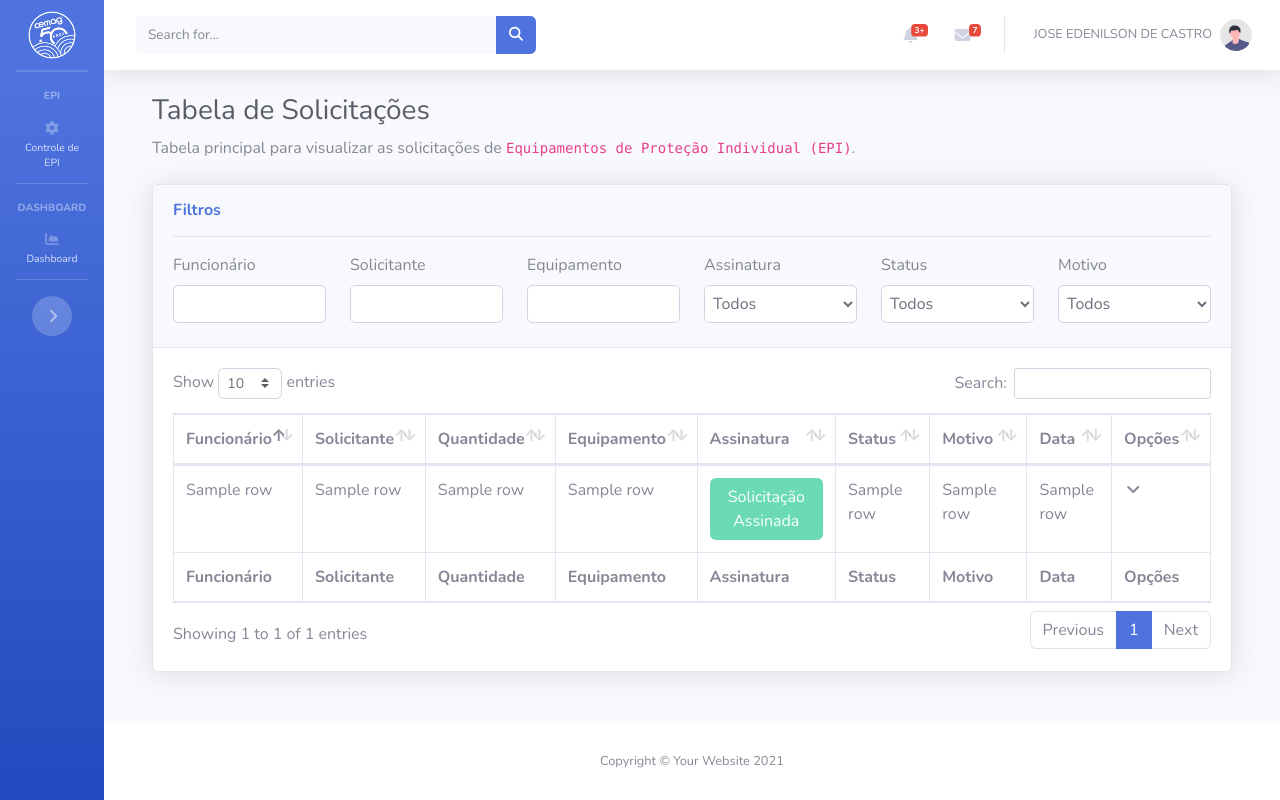
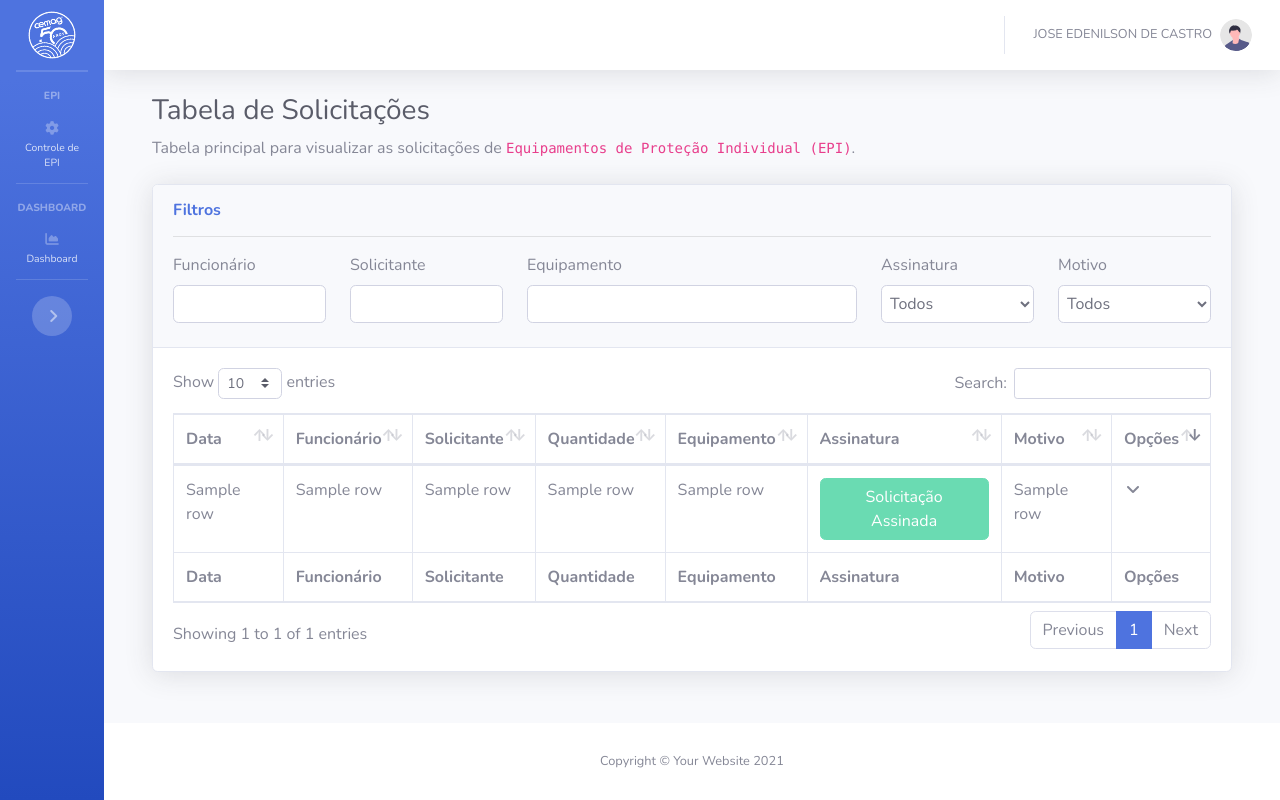
Before and after one commit to Cemag-pcp/projeto_sistema_epi, a Flask app: template templates/home.html in a window 1280 px wide. Run offline with Flask 3, Linux system fonts and the light colour scheme; the template is opened without the code that fills it: most values are stand-ins (such as "Sample title", 1, 10 or a date in 2020); some libraries are stand-ins or nearby versions.

Commit message:
Alteracoes finais primeira versao

```diff
--- a/app.py
+++ b/app.py
@@ -87,6 +87,9 @@ def pagina_inicial():
 
     tb_solicitacoes = pd.read_sql_query(s, conn)
 
+    tb_solicitacoes['data_solicitada'] = pd.to_datetime(tb_solicitacoes['data_solicitada'])
+    tb_solicitacoes['data_solicitada'] = tb_solicitacoes['data_solicitada'].dt.strftime('%d/%m/%Y')
+
     sql = f"select concat(matricula, ' - ', nome) from requisicao.funcionarios"
 
     tb_sql = pd.read_sql_query(sql, conn)
@@ -100,14 +103,14 @@ def pagina_inicial():
     tb_solicitacoes['funcionario_recebe'] = tb_solicitacoes['funcionario_recebe'].astype(str)
     tb_solicitacoes['funcionario_recebe'] = tb_solicitacoes['funcionario_recebe'].replace(mapeamento)
 
-    tb_solicitacoes = tb_solicitacoes.sort_values(by=['id','id_solicitacao'])
-
     # Agrupar pelo id_solicitacao e manter apenas a primeira linha de cada grupo
     tb_solicitacoes = tb_solicitacoes.groupby('id_solicitacao').first().reset_index()
 
-    tb_solicitacoes = tb_solicitacoes.values.tolist()
+    tb_solicitacoes = tb_solicitacoes.sort_values(by='id', ascending=False)
 
-    return render_template('home.html',tb_solicitacoes=tb_solicitacoes)
+    tb_solicitacoes_list = tb_solicitacoes.values.tolist()
+
+    return render_template('home.html',tb_solicitacoes_list=tb_solicitacoes_list)
 
 @app.route('/receber-assinatura', methods=['POST'])
 @login_required
@@ -152,23 +155,17 @@ def dados_execucao():
     query = f"""
                 SELECT
                     solic.*,
-                    hist.status,
-                    ass.assinatura,ass.data_assinatura
+                    ass.data_assinatura
                 FROM sistema_epi.tb_solicitacoes AS solic
-                    LEFT JOIN (
-                    SELECT
-                        id_solicitacao,
-                        status,
-                        ROW_NUMBER() OVER (PARTITION BY id_solicitacao ORDER BY data_modificacao DESC) AS row_num
-                    FROM sistema_epi.tb_historico_solicitacoes
-                    ) AS hist ON hist.id_solicitacao = solic.id_solicitacao AND hist.row_num = 1
-                    LEFT JOIN sistema_epi.tb_assinatura AS ass ON ass.id_solicitacao = solic.id_solicitacao
-                    WHERE solic.id_solicitacao = '{id_solicitante}';
+                LEFT JOIN sistema_epi.tb_assinatura AS ass ON ass.id_solicitacao = solic.id_solicitacao
+                WHERE solic.id_solicitacao = '{id_solicitante}'
+                ORDER BY id asc;
             """
 
     query_solicitacoes = f"""SELECT id,codigo_item,quantidade,motivo
                          FROM sistema_epi.tb_solicitacoes
-                         WHERE id_solicitacao = '{id_solicitante}';"""
+                         WHERE id_solicitacao = '{id_solicitante}'
+                         ORDER BY id asc;"""
 
     cur.execute(query)
     info_gerais = cur.fetchall()
@@ -181,8 +178,7 @@ def dados_execucao():
         'matricula': info_gerais[-1][2],
         'funcionario': info_gerais[-1][7],
         'data_solicitacao': info_gerais[0][8],
-        'data_assinado': info_gerais[-1][11],
-        'status': info_gerais[-1][9]
+        'data_assinado': info_gerais[-1][9],
     }
 
     equipamentos = []
@@ -249,6 +245,8 @@ def input_tb_solicitacoes(campos_solicitacao,id_solicitacao):
         # Adicionar as novas chaves e valores
         item.update(novos_campos)
 
+    print(campos_solicitacao)
+
     conn = psycopg2.connect(dbname=DB_NAME, user=DB_USER,
                     password=DB_PASS, host=DB_HOST)
     cur = conn.cursor(cursor_factory=psycopg2.extras.DictCursor)
@@ -261,6 +259,8 @@ def input_tb_solicitacoes(campos_solicitacao,id_solicitacao):
         quantidade = list(item.values())[2]
         motivo = list(item.values())[4]
         matricula_recebedor = list(item.values())[3].split()[0]
+
+        print(id_solicitacao, matricula_solicitante, codigo, quantidade, motivo,matricula_recebedor)
 
         sql = """INSERT INTO sistema_epi.tb_solicitacoes
             (id_solicitacao, matricula_solicitante, codigo_item, quantidade, motivo,funcionario_recebe)
@@ -294,6 +294,8 @@ def input_tb_historico(id_solicitacao):
     # Iterar sobre os dados e inserir no banco de dados
     # for item in campos_solicitacao:
     status = 'Aguardando Assinatura'
+
+    print(id_solicitacao, status)
 
     sql = """INSERT INTO sistema_epi.tb_historico_solicitacoes
         (id_solicitacao, status)
@@ -472,17 +474,13 @@ def alterar_dados():
         id_solicitacao = equipamentos[0]['id_solicitacao']
         print(id_solicitacao)
 
-        query = f"""DELETE
-                FROM sistema_epi.tb_historico_solicitacoes
-                WHERE id_solicitacao = '{id_solicitacao}' AND status = 'Assinado' """
-
-        cur.execute(query)
-
         query_assinatura = f"""DELETE
                 FROM sistema_epi.tb_assinatura
                 WHERE id_solicitacao = '{id_solicitacao}'"""
 
         cur.execute(query_assinatura)
+
+        input_tb_historico(id_solicitacao)
 
         # Faça algo com os dados, como salvá-los no banco de dados
         for equipamento in equipamentos:
--- a/templates/base.html
+++ b/templates/base.html
@@ -28,6 +28,10 @@
 </head>
 
 <body id="page-top">
+
+    <div id="loading-overlay" style="display: none;">
+        <div id="loading-spinner"></div>
+    </div>
 
     <!-- Page Wrapper -->
     <div id="wrapper">
@@ -113,7 +117,7 @@
                     </button>
 
                     <!-- Topbar Search -->
-                    <form
+                    <!-- <form
                         class="d-none d-sm-inline-block form-inline mr-auto ml-md-3 my-2 my-md-0 mw-100 navbar-search">
                         <div class="input-group">
                             <input type="text" class="form-control bg-light border-0 small" placeholder="Search for..."
@@ -124,7 +128,7 @@
                                 </button>
                             </div>
                         </div>
-                    </form>
+                    </form> -->
 
                     <!-- Topbar Navbar -->
                     <ul class="navbar-nav ml-auto">
@@ -154,14 +158,14 @@
                         </li>
 
                         <!-- Nav Item - Alerts -->
-                        <li class="nav-item dropdown no-arrow mx-1">
+                        <!-- <li class="nav-item dropdown no-arrow mx-1">
                             <a class="nav-link dropdown-toggle" href="#" id="alertsDropdown" role="button"
                                 data-toggle="dropdown" aria-haspopup="true" aria-expanded="false">
                                 <i class="fas fa-bell fa-fw"></i>
-                                <!-- Counter - Alerts -->
+
                                 <span class="badge badge-danger badge-counter">3+</span>
                             </a>
-                            <!-- Dropdown - Alerts -->
+
                             <div class="dropdown-list dropdown-menu dropdown-menu-right shadow animated--grow-in"
                                 aria-labelledby="alertsDropdown">
                                 <h6 class="dropdown-header">
@@ -202,17 +206,17 @@
                                 </a>
                                 <a class="dropdown-item text-center small text-gray-500" href="#">Show All Alerts</a>
                             </div>
-                        </li>
+                        </li> -->
 
                         <!-- Nav Item - Messages -->
-                        <li class="nav-item dropdown no-arrow mx-1">
+                        <!-- <li class="nav-item dropdown no-arrow mx-1">
                             <a class="nav-link dropdown-toggle" href="#" id="messagesDropdown" role="button"
                                 data-toggle="dropdown" aria-haspopup="true" aria-expanded="false">
                                 <i class="fas fa-envelope fa-fw"></i>
-                                <!-- Counter - Messages -->
+
                                 <span class="badge badge-danger badge-counter">7</span>
                             </a>
-                            <!-- Dropdown - Messages -->
+
                             <div class="dropdown-list dropdown-menu dropdown-menu-right shadow animated--grow-in"
                                 aria-labelledby="messagesDropdown">
                                 <h6 class="dropdown-header">
@@ -268,7 +272,7 @@
                                 </a>
                                 <a class="dropdown-item text-center small text-gray-500" href="#">Read More Messages</a>
                             </div>
-                        </li>
+                        </li> -->
 
                         <div class="topbar-divider d-none d-sm-block"></div>
 
@@ -286,14 +290,6 @@
                                 <a class="dropdown-item" href="#">
                                     <i class="fas fa-user fa-sm fa-fw mr-2 text-gray-400"></i>
                                     Profile
-                                </a>
-                                <a class="dropdown-item" href="#">
-                                    <i class="fas fa-cogs fa-sm fa-fw mr-2 text-gray-400"></i>
-                                    Settings
-                                </a>
-                                <a class="dropdown-item" href="#">
-                                    <i class="fas fa-list fa-sm fa-fw mr-2 text-gray-400"></i>
-                                    Activity Log
                                 </a>
                                 <div class="dropdown-divider"></div>
                                 <a class="dropdown-item" href="#" data-toggle="modal" data-target="#logoutModal">
@@ -370,6 +366,8 @@
     <!-- Custom scripts for all pages-->
     <script src="/static/js/sb-admin-2.min.js"></script>
 
+    <script src="/static/js/formulario-solicitacao/enviar-solicitacao.js"></script>
+
     {% block scripts %}
     {% endblock %}
 
--- a/templates/home.html
+++ b/templates/home.html
@@ -33,7 +33,7 @@
                     <label for="solicitante-filter">Solicitante</label>
                     <input id="solicitante-filter" class="form-control" autocomplete="off">
                 </div>
-                <div class="col-sm-2 mb-2">
+                <div class="col-sm-4 mb-2">
                     <label for="equipamento-filter">Equipamento</label>
                     <input id="equipamento-filter" class="form-control" autocomplete="off">
                 </div>
@@ -46,14 +46,6 @@
                     </select>
                 </div>
                 <div class="col-sm-2 mb-2">
-                    <label for="status-filter">Status</label>
-                    <select class="form-control form-control" id="status-filter" style='padding: .375rem .25rem;' name="status-filter">
-                        <option value="">Todos</option>
-                        <option>Aguardando Assinatura</option>
-                        <option>Assinado</option>
-                    </select>
-                </div>
-                <div class="col-sm-2 mb-2">
                     <label for="motivo-filter">Motivo</label>
                     <select class="form-control form-control" id="motivo-filter" style='padding: .375rem .25rem;' name="risco-filter">
                         <option value="">Todos</option>
@@ -61,6 +53,7 @@
                         <option>Dano</option>
                         <option>Admissão</option>
                         <option>Substituição</option>
+                        <option>Primeira Entrega</option>
                     </select>
                 </div>
             </div>
@@ -70,33 +63,32 @@
                 <table class="table table-bordered" id="dataTable" width="100%" cellspacing="0">
                     <thead>
                         <tr>
+                            <th>Data</th>
                             <th>Funcionário</th>
                             <th>Solicitante</th>
                             <th>Quantidade</th>
                             <th>Equipamento</th>
                             <th>Assinatura</th>
-                            <th>Status</th>
                             <th>Motivo</th>
-                            <th>Data</th>
                             <th>Opções</th>
                         </tr>
                     </thead>
                     <tfoot>
                         <tr>
+                            <th>Data</th>
                             <th>Funcionário</th>
                             <th>Solicitante</th>
                             <th>Quantidade</th>
                             <th>Equipamento</th>
                             <th>Assinatura</th>
-                            <th>Status</th>
                             <th>Motivo</th>
-                            <th>Data</th>
                             <th>Opções</th>
                         </tr>
                     </tfoot>
                     <tbody>
-                        {% for row in tb_solicitacoes %}
+                        {% for row in tb_solicitacoes_list %}
                         <tr>
+                            <td style="max-width: 100px;">{{row[8]}}</td>
                             <td class="text-truncate" data-toggle="tooltip" data-placement="top" title="{{row[7]}}" style="max-width: 150px; cursor: default;">{{row[7]}}</td>
                             <td class="text-truncate" data-toggle="tooltip" data-placement="top" title="{{row[2]}}" style="max-width: 150px; cursor: default;">{{row[2]}}</td>
                             <td>{{row[4]}}</td>
@@ -106,9 +98,7 @@
                             {% else %}
                             <td><button class="btn btn-success btn-block" title="Agora está habilitado salvar as informações no campo de execução" disabled>Solicitação Assinada</button></td>
                             {% endif %}
-                            <td>{{row[9]}}</td>
                             <td>{{row[5]}}</td>
-                            <td>{{row[8]}}</td>
                             <td style="align-items: center;">
                                 <div class="col-sm-4 d-flex justify-content-center align-items-center" style="padding-left: 0.35rem;">
                                     <a data-toggle="dropdown" aria-haspopup="true" aria-expanded="false" style="cursor: pointer;">
@@ -125,7 +115,7 @@
                                         <!-- <a class = "dropdown-item" style="cursor: pointer;" class="btn" onclick="modalTimeline('{{ row[0] }}','{{ row[3] }}','{{ row[7] }}')">
                                             <i class="fas fa-clock"></i> Histórico
                                         </a> -->
-                                        <a class = "dropdown-item dropdown_os dropdownsss" style="cursor: pointer;" class="btn" onclick="modalExcluirSolicitacao('{{ row[1] }}','{{ row[0] }}')">
+                                        <a class = "dropdown-item dropdown_os dropdownsss" style="cursor: pointer;" class="btn" onclick="modalExcluirSolicitacao('{{ row[7] }}','{{ row[0] }}')">
                                             <i class="fas fa-trash"></i> Excluir
                                         </a>
                                     </div>
@@ -384,7 +374,9 @@
 
                 $('#modalExecutarSolicitacao').modal('show');
 
-                if (response.status === 'Aguardando Assinatura') {
+                if (response.data_assinado === null) {
+
+                    console.log('Entrou')
 
                     $('#data_entrega_execucao').val('');
                     $('#previsao_entrega_execucao').val('');
@@ -392,6 +384,8 @@
                                                 <i class="fa-solid fa-circle-info" aria-hidden="true" style="color: #4e73df;"></i>
                                             </button>`)
                 } else {
+                    console.log('Entrou ELSE')
+                    console.log(response.data_assinado)
                     $('#data_entrega_execucao').val(formatarDataBr(response.data_assinado));
 
                     // Atribui o valor calculado ao campo #previsao_entrega_execucao
@@ -443,12 +437,11 @@
                                 <label>Motivo:</label>
                                 <select class="form-control form-control" style='padding: .375rem .25rem;' id="motivoExecucao_`+ index +`">
                                 <option value="` + equipamento.motivo + `" selected disabled hidden>` + equipamento.motivo + `</option>
-                                <option value="Entrega">Entrega</option>
-                                <option value="Substituição">Substituição</option>
                                 <option value="Perda">Perda</option>
                                 <option value="Dano">Dano</option>
-                                <option value="Vencimento">Vencimento</option>
-                                <option value="Furto">Furto</option>
+                                <option value="Admissão">Admissão</option>
+                                <option value="Substituição">Substituição</option>
+                                <option value="Primeira Entrega">Primeira Entrega</option>
                             </select>
                             </div>
 
@@ -509,6 +502,7 @@
     }
 
     function alterarDados(id_solicitacao) {
+        $("#loading-overlay").show();
         // Obtém todos os elementos que correspondem aos seletores desejados
         const elementos = document.querySelectorAll('[id^="equipamentoSolicitado_"]');
         console.log(elementos)
@@ -530,6 +524,7 @@
 
         if (dados.some(obj => Object.values(obj).some(value => !value.trim()))) {
             exibirMensagem('aviso', 'Campo de equipamento, quantidade ou motivo inválido');
+            $("#loading-overlay").hide();
             return;
         }
 
@@ -546,15 +541,16 @@
             console.log('Resposta do servidor:', data);
             exibirMensagem('sucesso', 'Salvo.')
             $('#modalExecutarSolicitacao').modal('hide');
+            $("#loading-overlay").hide();
             location.reload()
         })
         .catch(error => {
             console.error('Erro ao fazer a requisição:', error);
+            $("#loading-overlay").hide();
         });
     }
 
-    function modalAssinatura(nome_funcionario,id_solicitacao,id) {
-
+    function modalAssinatura(nome_funcionario,id_solicitacao,id,data) {
 
         $('#modalAssinatura .modal-title').text('Assinatura do Funcionario: ' + nome_funcionario );
 
@@ -586,6 +582,7 @@
 
 
         saveButton.addEventListener("click", function(event) {
+            $("#loading-overlay").show();
             if (signaturePad.isEmpty()) {
                 alert("Faça sua assinatura.");
             } else {
@@ -613,6 +610,7 @@
                     $('#modalAssinatura').modal('hide');
                     console.log(data);
                     window.location.reload();
+                    $("#loading-overlay").hide();
                 });
             }
         });
@@ -707,13 +705,15 @@
         });
     }
 
-    function modalExcluirSolicitacao(id, id_solicitacao) {
-        $('#modalExcluirSolicitacao .modal-body').text('Tem certeza que quer remover essa solicitação de EPI ' + id + ' ? ');
+    function modalExcluirSolicitacao(funcionario, id_solicitacao) {
+        $('#modalExcluirSolicitacao .modal-body').text('Tem certeza que quer remover essa solicitação de EPI do(a) ' + funcionario + ' ? ');
 
         $('#modalExcluirSolicitacao').modal('show');
 
 
         $('#btnExcluir').click(function () {
+
+            $("#loading-overlay").show();
 
             $('#btnExcluir').prop('disabled', true);
             // Realizar a requisição AJAX para o backend
@@ -725,11 +725,13 @@
                 success: function (response) {
                     console.log(response);
                     $('#modalExcluirSolicitacao').modal('hide');
-                    exibirMensagem('sucesso', 'Salvo.');
+                    exibirMensagem('sucesso', 'Excluido com Sucesso');
+                    $("#loading-overlay").hide();
                     location.reload();
                 },
                 error: function (error) {
                     console.log('Erro na requisição:', error);
+                    $("#loading-overlay").hide();
                 },
                 complete: function () {
                     // Reativar o botão após a requisição ser concluída (bem-sucedida ou com erro)
@@ -738,7 +740,6 @@
             });
         });
     }
-
 
     function formatarDataBr(dataString) {
         // Cria um objeto Date a partir da string
@@ -805,7 +806,6 @@
     var solicitanteFilter = document.getElementById('solicitante-filter');
     var equipamentoFilter = document.getElementById('equipamento-filter');
     var assinaturaFilter = document.getElementById('assinatura-filter');
-    var statusFilter = document.getElementById('status-filter');
     var motivoFilter = document.getElementById('motivo-filter');
 
     function applyFilters() {
@@ -817,12 +817,12 @@
         let solicitanteFilterValue = solicitanteFilter.value.toLowerCase();
         let equipamentoFilterValue = equipamentoFilter.value.toLowerCase();
         let assinaturaFilterValue = assinaturaFilter.value.toLowerCase();
-        let statusFilterValue = statusFilter.value.toLowerCase();
         let motivoFilterValue = motivoFilter.value.toLowerCase();
         // let maquinaParadaFilterValue = maquinaParadaFilter.value.toLowerCase();
 
         // Obtém a tabela
         var table = $('#dataTable').DataTable({
+            order: [[7, 'desc']],
             responsive: true,
             columnDefs: [
                 // { responsivePriority: 10001, targets: 10 },
@@ -831,22 +831,20 @@
         });
 
         // Aplica a filtragem para cada coluna
-        table.columns(0).search(funcionarioFilterValue).draw();
-        table.columns(1).search(solicitanteFilterValue).draw();
-        table.columns(3).search(equipamentoFilterValue).draw();
-        table.columns(5).search(statusFilterValue).draw();
-        table.columns(4).search(assinaturaFilterValue).draw();
+        table.columns(1).search(funcionarioFilterValue).draw();
+        table.columns(2).search(solicitanteFilterValue).draw();
+        table.columns(4).search(equipamentoFilterValue).draw();
+        table.columns(5).search(assinaturaFilterValue).draw();
         table.columns(6).search(motivoFilterValue).draw();
         // table.columns(8).search(maquinaParadaFilterValue).draw();
 
         // Atualiza a exibição da linha conforme necessário
         table.rows().every(function () {
             let shouldDisplay =
-                this.data()[0].toLowerCase().includes(funcionarioFilterValue) &&
-                this.data()[1].toLowerCase().includes(solicitanteFilterValue) &&
-                this.data()[3].toLowerCase().includes(equipamentoFilterValue) &&
-                this.data()[5].toLowerCase().includes(statusFilterValue) &&
-                this.data()[4].toLowerCase().includes(assinaturaFilterValue) &&
+                this.data()[1].toLowerCase().includes(funcionarioFilterValue) &&
+                this.data()[2].toLowerCase().includes(solicitanteFilterValue) &&
+                this.data()[4].toLowerCase().includes(equipamentoFilterValue) &&
+                this.data()[5].toLowerCase().includes(assinaturaFilterValue) &&
                 this.data()[6].toLowerCase().includes(motivoFilterValue)
                 // this.data()[8].toLowerCase().includes(maquinaParadaFilterValue);
 
@@ -862,7 +860,6 @@
     funcionarioFilter.addEventListener('input', applyFilters);
     solicitanteFilter.addEventListener('input', applyFilters);
     equipamentoFilter.addEventListener('input', applyFilters);
-    statusFilter.addEventListener('change', applyFilters);
     assinaturaFilter.addEventListener('change', applyFilters);
     motivoFilter.addEventListener('change', applyFilters);
 
```
Also changed, not shown: static/css/assinatura.css (+28 -0 lines), static/js/formulario-solicitacao/enviar-solicitacao.js (+29 -21 lines), templates/solicitacao-material.html (+12 -1 lines).
